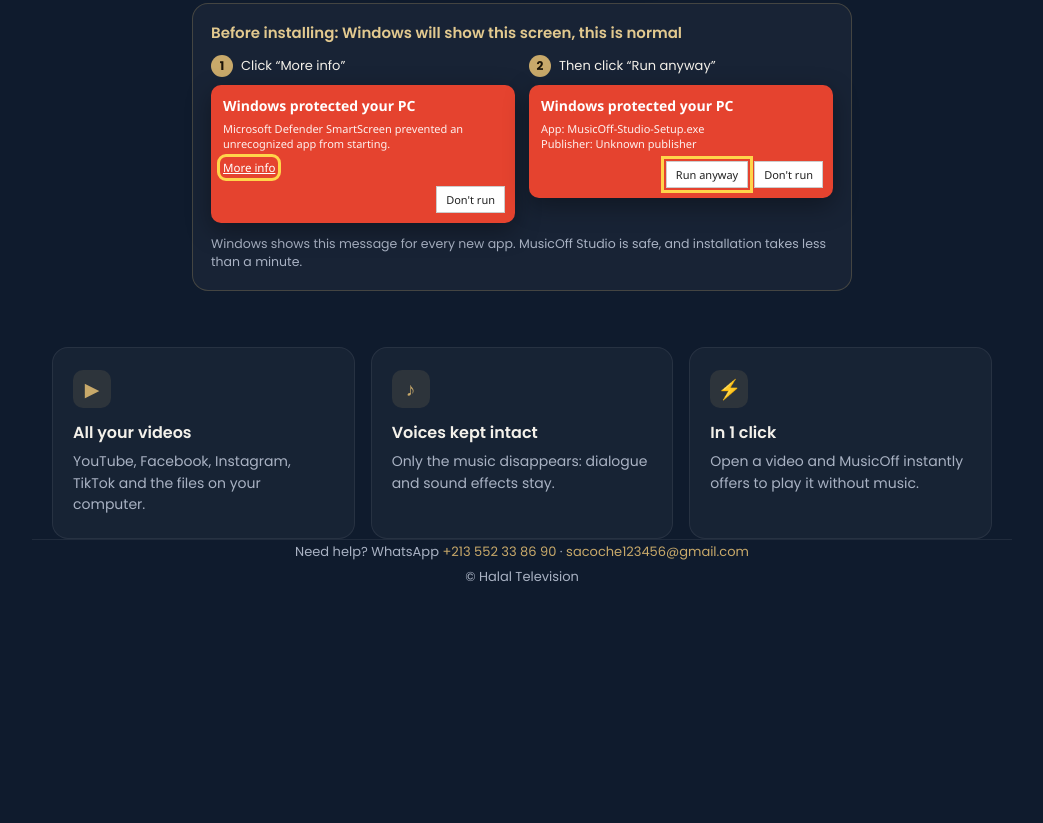
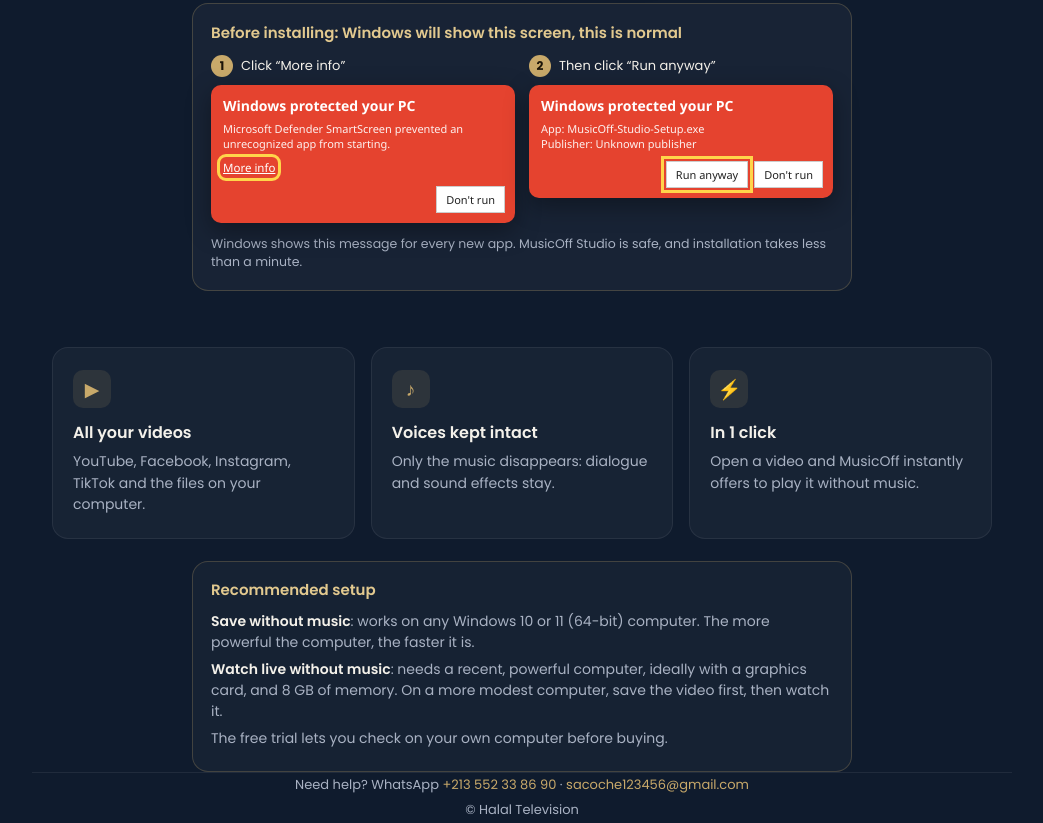
Before and after one commit to halaltelevision/musicoff, a plain HTML site: page index.html in a window 1280 px wide. Shown: the part 652-1475 px from the top of the page, without its empty margins (118-1161 px from the left). Before the commit the page ends 1242 px from the top, so only its background shows below. Drawn offline with Linux system fonts and the light colour scheme.

Commit message:
Configuration conseillée sur la page de téléchargement

```diff
--- a/index.html
+++ b/index.html
@@ -58,6 +58,10 @@
   footer{margin-top:40px;border-top:1px solid rgba(255,255,255,.07);padding:22px 0;font-size:13px;color:var(--sub);text-align:center;line-height:1.9}
   footer a{color:var(--gold);text-decoration:none}
   @media (max-width:720px){.feats{grid-template-columns:1fr}.cta{width:100%;justify-content:center;padding:17px 20px}main{padding-top:18px}}
+  .req{margin-top:22px;width:100%;max-width:660px;border:1px solid var(--line);border-radius:16px;padding:16px 18px;text-align:start;background:rgba(255,255,255,.03)}
+  .req h2{font-size:15px;font-weight:600;color:var(--gold2);margin-bottom:10px}
+  .req li{list-style:none;margin:6px 0;font-size:14px;line-height:1.5;color:var(--sub)}
+  .req li b{color:var(--txt,#fff);font-weight:600}
   .steps{margin-top:24px;width:100%;max-width:660px;background:rgba(255,255,255,.04);border:1px solid var(--line);border-radius:16px;padding:18px;text-align:start}
   .steps h2{font-size:15px;font-weight:600;color:var(--gold2);margin-bottom:12px;line-height:1.4}
   .srow{display:grid;grid-template-columns:1fr 1fr;gap:14px}
@@ -108,6 +112,10 @@
     <div class="feat"><i>♪</i><h3 data-t="f2"></h3><p data-t="f2p"></p></div>
     <div class="feat"><i>⚡</i><h3 data-t="f3"></h3><p data-t="f3p"></p></div>
   </section>
+  <section class="req">
+    <h2 data-t="rq"></h2>
+    <ul><li data-t="rq1"></li><li data-t="rq2"></li><li data-t="rq3"></li></ul>
+  </section>
 </main>
 <footer class="wrap">
   <span data-t="help"></span> WhatsApp <a href="https://wa.me/213552338690" dir="ltr">+213 552 33 86 90</a> · <a href="mailto:sacoche123456@gmail.com">sacoche123456@gmail.com</a><br>
@@ -123,6 +131,7 @@
   mobile:"MusicOff Studio s'installe sur un ordinateur Windows. Copiez ce lien et ouvrez-le sur votre PC.", copy:"Copier le lien", copied:"Lien copié ✓",
   f1:"Toutes vos vidéos", f1p:"YouTube, Facebook, Instagram, TikTok et les fichiers de votre ordinateur.",
   f2:"Les voix intactes", f2p:"Seule la musique disparaît : les dialogues et les bruitages restent.",
+  rq:"Configuration conseillée", rq1:"<b>Enregistrer sans musique</b> : fonctionne sur tout ordinateur Windows 10 ou 11 (64 bits). Plus l'ordinateur est puissant, plus c'est rapide.", rq2:"<b>Regarder en direct sans musique</b> : demande un ordinateur récent et puissant, de préférence avec une carte graphique, et 8 Go de mémoire. Sur un ordinateur plus modeste, enregistrez d'abord la vidéo, puis regardez-la.", rq3:"L'essai gratuit vous permet de vérifier sur votre ordinateur avant d'acheter.",
   f3:"En 1 clic", f3p:"Ouvrez une vidéo, MusicOff vous propose aussitôt de la lire sans musique.",
   help:"Un problème ?", sh:"Avant d'installer : Windows va afficher cet écran, c'est normal", s1:"Cliquez sur « Informations complémentaires »", s2:"Puis sur « Exécuter quand même »", wt:"Windows a protégé votre ordinateur", wd:"Microsoft Defender SmartScreen a empêché le démarrage d'une application non reconnue.", wd2:"Application : MusicOff-Studio-Setup.exe<br>Éditeur : Éditeur inconnu", mi:"Informations complémentaires", ra:"Exécuter quand même", dnr:"Ne pas exécuter", safe:"Windows affiche ce message pour toutes les nouvelles applications. MusicOff Studio est sans danger, et l'installation prend moins d'une minute."},
  en: {title:"MusicOff Studio – Your videos, without the music",
@@ -133,6 +142,7 @@
   mobile:"MusicOff Studio installs on a Windows computer. Copy this link and open it on your PC.", copy:"Copy the link", copied:"Link copied ✓",
   f1:"All your videos", f1p:"YouTube, Facebook, Instagram, TikTok and the files on your computer.",
   f2:"Voices kept intact", f2p:"Only the music disappears: dialogue and sound effects stay.",
+  rq:"Recommended setup", rq1:"<b>Save without music</b>: works on any Windows 10 or 11 (64-bit) computer. The more powerful the computer, the faster it is.", rq2:"<b>Watch live without music</b>: needs a recent, powerful computer, ideally with a graphics card, and 8 GB of memory. On a more modest computer, save the video first, then watch it.", rq3:"The free trial lets you check on your own computer before buying.",
   f3:"In 1 click", f3p:"Open a video and MusicOff instantly offers to play it without music.",
   help:"Need help?", sh:"Before installing: Windows will show this screen, this is normal", s1:"Click “More info”", s2:"Then click “Run anyway”", wt:"Windows protected your PC", wd:"Microsoft Defender SmartScreen prevented an unrecognized app from starting.", wd2:"App: MusicOff-Studio-Setup.exe<br>Publisher: Unknown publisher", mi:"More info", ra:"Run anyway", dnr:"Don't run", safe:"Windows shows this message for every new app. MusicOff Studio is safe, and installation takes less than a minute."},
  ar: {title:"MusicOff Studio – فيديوهاتك بدون موسيقى",
@@ -143,6 +153,7 @@
   mobile:"يُثبَّت MusicOff Studio على حاسوب Windows. انسخ هذا الرابط وافتحه على حاسوبك.", copy:"نسخ الرابط", copied:"تم نسخ الرابط ✓",
   f1:"كل فيديوهاتك", f1p:"يوتيوب وفيسبوك وإنستغرام وتيك توك وملفات حاسوبك.",
   f2:"الأصوات كما هي", f2p:"تختفي الموسيقى فقط: يبقى الحوار والمؤثرات الصوتية.",
+  rq:"الإعدادات الموصى بها", rq1:"<b>الحفظ بدون موسيقى</b>: يعمل على أي حاسوب بنظام Windows 10 أو 11 (64 بت). كلما كان الحاسوب أقوى كان أسرع.", rq2:"<b>المشاهدة المباشرة بدون موسيقى</b>: تتطلب حاسوبًا حديثًا وقويًا، ويفضل أن يحتوي على بطاقة رسومات، وذاكرة 8 جيجابايت. على حاسوب أبسط، احفظ الفيديو أولًا ثم شاهده.", rq3:"تتيح لك التجربة المجانية التحقق على حاسوبك قبل الشراء.",
   f3:"بنقرة واحدة", f3p:"افتح فيديو، وسيقترح عليك MusicOff فورًا تشغيله بدون موسيقى.",
   help:"تحتاج مساعدة؟", sh:"قبل التثبيت: سيعرض Windows هذه الشاشة، وهذا أمر طبيعي", s1:"انقر على «مزيد من المعلومات»", s2:"ثم على «التشغيل على أي حال»", wt:"لقد قام Windows بحماية جهاز الكمبيوتر", wd:"منع Microsoft Defender SmartScreen تشغيل تطبيق غير معروف.", wd2:"التطبيق: MusicOff-Studio-Setup.exe<br>الناشر: ناشر غير معروف", mi:"مزيد من المعلومات", ra:"التشغيل على أي حال", dnr:"عدم التشغيل", safe:"يعرض Windows هذه الرسالة لكل تطبيق جديد. MusicOff Studio آمن تمامًا، ويستغرق التثبيت أقل من دقيقة."}
 };
```
